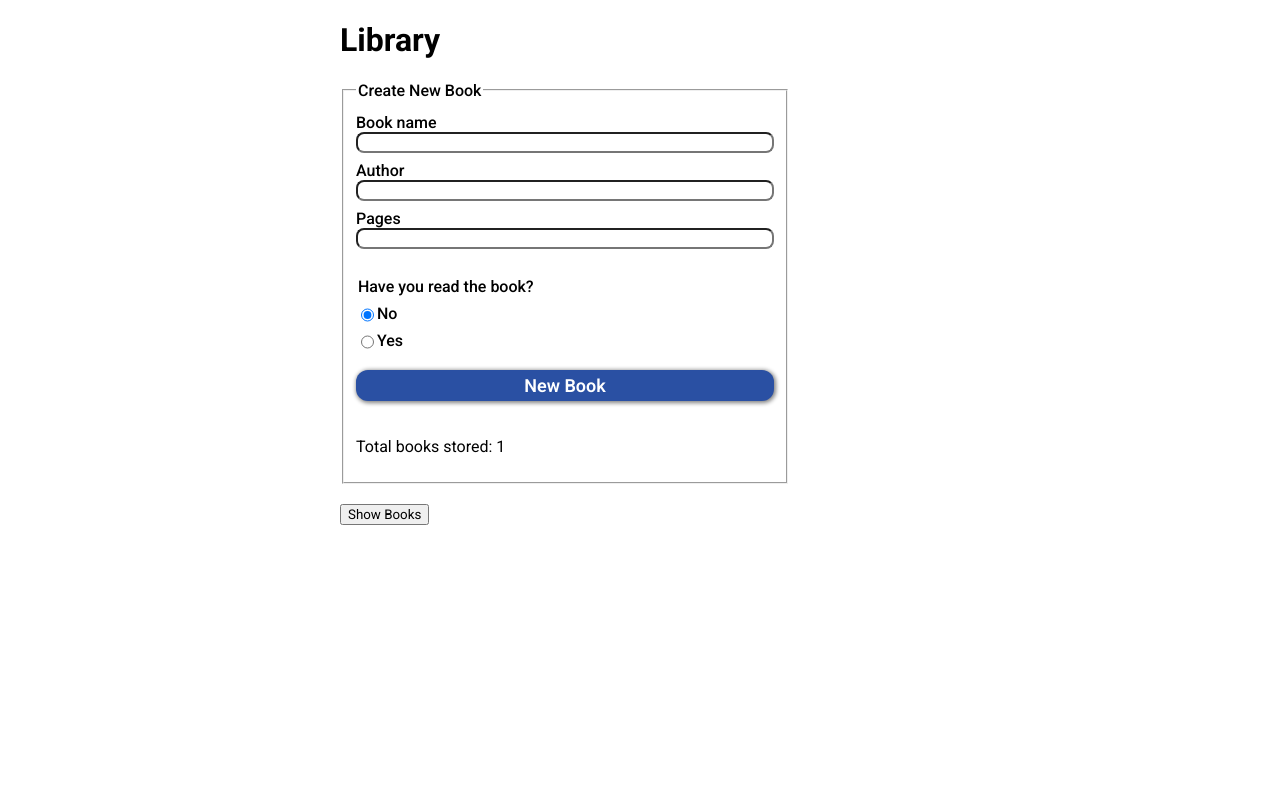
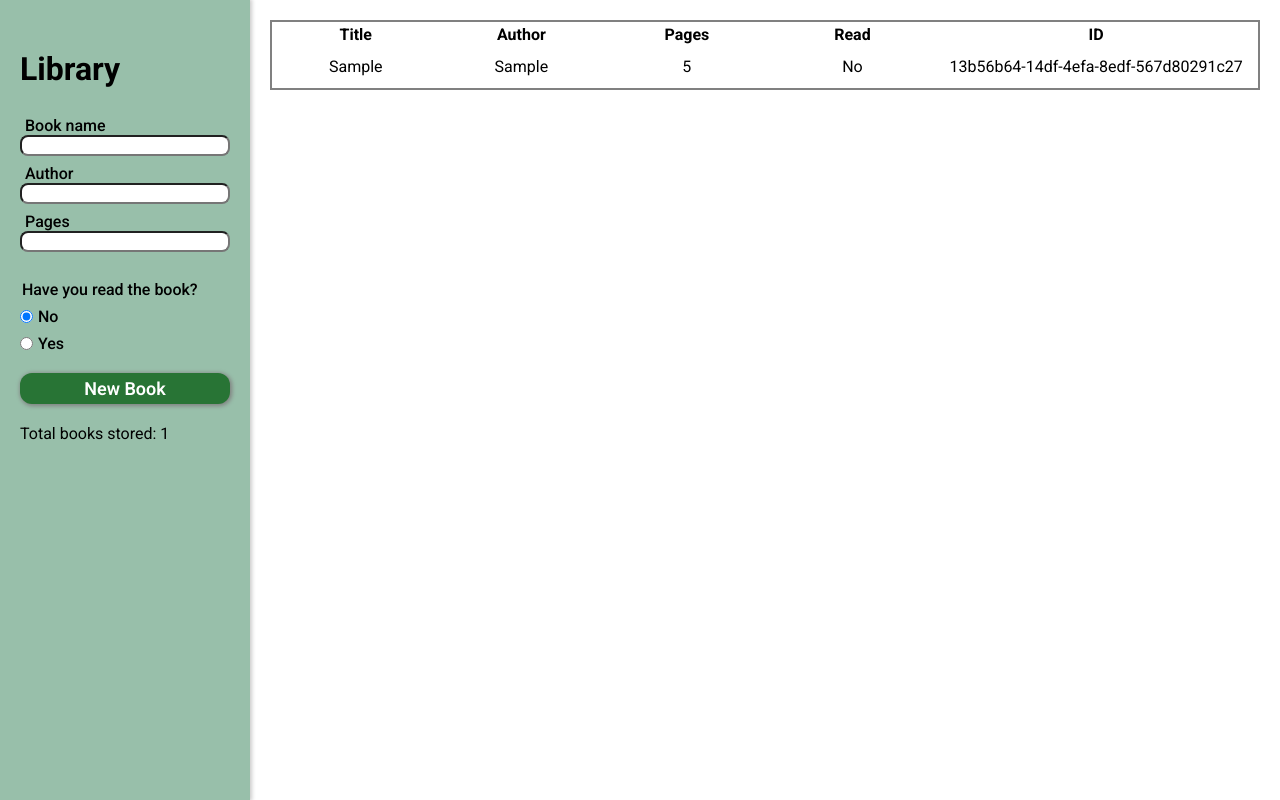
Before and after one commit to MCamus10/Library-TOD, a plain HTML site: page index.html in a window 1280 px wide. Both pictures are taken after typing "Sample", "Sample", "5" into the empty fields and a click on the button "New Book". Drawn offline with Linux system fonts and the light colour scheme.

Commit message:
Changed from flex to table

```diff
--- a/index.html
+++ b/index.html
@@ -8,10 +8,9 @@
 </head>
 <body>
     <div id="container">
-        <h1>Library</h1>
-        <form id="new-book">
-            <fieldset>
-                <legend>Create New Book</legend>
+        <div id="sidebar">
+            <h1>Library</h1>
+            <form id="new-book">
                 <div>
                     <label for="book-name">Book name</label>
                     <input type="text" id="book-name" name="book-name"/>
@@ -37,12 +36,21 @@
                 </div>
             <button type="submit" id="create-btn">New Book</button>
             <p id="total-books">Total books stored: </p>
-            </fieldset>
-        </form>
-
-        <button id="show-btn" type="button">Show Books</button>
+            </form>
+        </div>
+        <div id="table-container">
+            <table id="books-table">
+                <tr>
+                    <th>Title</th>
+                    <th>Author</th>
+                    <th>Pages</th>
+                    <th>Read</th>
+                    <th>ID</th>
+                </tr>
+            </table>
+        </div>
+        <!-- <button id="show-btn" type="button">Show Books</button> -->
     </div>
-    <div id="books-container"></div>
 
 <script src="./script.js"></script>
 </body>
--- a/script.js
+++ b/script.js
@@ -8,66 +8,64 @@ function Book(title, author, pages, read, id) {
     this.id = id;
 }
 
-function addBookToLibrary(title, author, pages, read) {
-    const id = crypto.randomUUID()
+function addBookToLibrary(title, author, pages, read, id) {
     const book = new Book(title, author, pages, read, id);
     myLibrary.push(book);
+
 }
 
 //Add new book:
 const newBookForm = document.querySelector("#new-book");
 newBookForm.addEventListener("submit", (e)=>{
     e.preventDefault();
-    const bookName = document.querySelector("#book-name").value;
-    const bookAuthor = document.querySelector("#book-author").value;
-    const bookPages = document.querySelector("#book-pages").value;
-    const bookRead  = document.querySelector("input[name='is-read']:checked").value === "true"; //convierte bookRead a boolean.
-    addBookToLibrary(bookName, bookAuthor, bookPages, bookRead);
+    const title = document.querySelector("#book-name").value;
+    const author = document.querySelector("#book-author").value;
+    const pages = document.querySelector("#book-pages").value;
+    const read  = document.querySelector("input[name='is-read']:checked").value === "true"; //convierte bookRead a boolean.
+    const uniqueId = crypto.randomUUID();
+    addBookToLibrary(title, author, pages, read, uniqueId);
     document.getElementById("new-book").reset();
 
     //Books quantity
     const booksQtty = document.querySelector("#total-books");
-    booksQtty.textContent = `Total books stored: ${myLibrary.length}`
-})
+    booksQtty.textContent = `Total books stored: ${myLibrary.length}`;
 
-//Show book list with button
-const showBtn = document.querySelector("#show-btn");
-const booksContainer = document.querySelector("#books-container");
-showBtn.addEventListener("click", () => {
-    booksContainer.innerHTML = "";
-    for (let i = 0; i < myLibrary.length; i++) {
-        const bookCard = document.createElement("div");
-        bookCard.className = "book-card";
+    //Ad d book to table
+    const booksTable = document.querySelector("#books-table");
+    // for (let i = 0; i < myLibrary.length; i++) {
+    const bookRow = document.createElement("tr");
+    bookRow.id = uniqueId;
 
-        const bookName = document.createElement("p");
-        bookName.textContent = `Title: ${myLibrary[i].title}`;
-        bookCard.appendChild(bookName);
+    const bookName = document.createElement("td");
+    bookName.textContent = title;
+    bookRow.appendChild(bookName);
 
-        const bookAuthor = document.createElement("p");
-        bookAuthor.textContent = `Author: ${myLibrary[i].author}`;
-        bookCard.appendChild(bookAuthor);
+    const bookAuthor = document.createElement("td");
+    bookAuthor.textContent = author;
+    bookRow.appendChild(bookAuthor);
 
-        const bookPages = document.createElement("p")
-        bookPages.textContent = `Pages: ${myLibrary[i].pages}`;
-        bookCard.appendChild(bookPages);
+    const bookPages = document.createElement("td")
+    bookPages.textContent = pages;
+    bookRow.appendChild(bookPages);
 
-        const bookRead = document.createElement("p");
-        bookRead.textContent = myLibrary[i].read ? "This book is already read" : "This book has not been read";
-        bookCard.appendChild(bookRead);
+    const bookRead = document.createElement("td");
+    bookRead.textContent = read ? "Yes" : "No";
+    bookRow.appendChild(bookRead);
 
-        const bookId = document.createElement("p");
-        bookId.textContent = `ID: ${myLibrary[i].id}`;
-        bookCard.appendChild(bookId);
+    const bookId = document.createElement("td");
+    bookId.textContent = uniqueId;
+    bookRow.appendChild(bookId);
+    booksTable.appendChild(bookRow);
 
-        const removeButton = document.createElement("button");
-        removeButton.className = "delete-book-btn";
-        removeButton.textContent = "Delete";
-        removeButton.addEventListener("click", ()=>{
-            //code to remove book;
-        })
-        bookCard.appendChild(removeButton);
+  /*   const removeButton = document.createElement("button");
+    removeButton.className = "delete-book-btn";
+    removeButton.textContent = "Delete";
+    removeButton.addEventListener("click", ()=>{
+        //code to remove book;
+    })
+    bookCard.appendChild(removeButton); */
 
-        document.querySelector("#books-container").appendChild(bookCard);
 
-    }
-})
+
+    // };
+});
--- a/styles.css
+++ b/styles.css
@@ -3,31 +3,31 @@
 * {
     box-sizing: border-box;
     font-family: roboto, lato, Arial, sans-serif;
+    margin: 0;
 }
 
 #container {
-    margin: auto;
-    max-width: 600px;
-}
-
-.book-card {
-    width: 250px;
-    height: 250px;
-    border-radius: 8px;
-    box-shadow: 1px 1px 4px 1px rgb(182, 182, 182);
-    padding: 10px;
-    margin: 10px;
+    display: grid;
+    grid-template-columns: 250px 1fr;
 }
 
 #books-container {
     display: flex;
 }
 
+#sidebar {
+    background-color: rgb(152, 191, 170);
+    height: 100vh;
+    padding: 50px 20px;
+    box-shadow: 1px 0px 4px 1px rgb(204, 203, 203);
+    width: 250px;
+}
+
 #new-book {
-    width: 450px;
+    width: 100%;
     display: flex;
     flex-direction: column;
-    margin-bottom: 20px;
+    margin-top: 20px;
 }
 
 #new-book div  {
@@ -52,15 +52,15 @@ legend {
     font-weight: 600;
     padding: 5px;
     margin: 20px auto;
-    background-color: rgb(42, 80, 163);
+    background-color: rgb(40, 116, 53);
     color: white;
     border-radius: 12px;
     border: none;
-    box-shadow: 1px 1px 4px 1px grey;
+    box-shadow: 1px 1px 4px 1px rgb(128, 128, 128);
 }
 
 #create-btn:hover {
-    background-color: rgb(12, 62, 170);
+    background-color: rgb(16, 149, 38);
     cursor: pointer;
 }
 
@@ -70,4 +70,30 @@ input {
 
 label {
     font-weight: 500;
+    margin-left: 5px;
 }
+
+#books-table {
+    border: 2px solid gray;
+    width: 100%;
+    table-layout: auto;
+}
+
+#table-container {
+    padding: 20px;
+    justify-content: left;
+}
+
+th {
+    width: 150px;
+}
+
+tr {
+    border: 1px solid gray;
+}
+
+td {
+    white-space: nowrap;
+    text-align: center;
+    padding: 10px 0px;
+}
```
